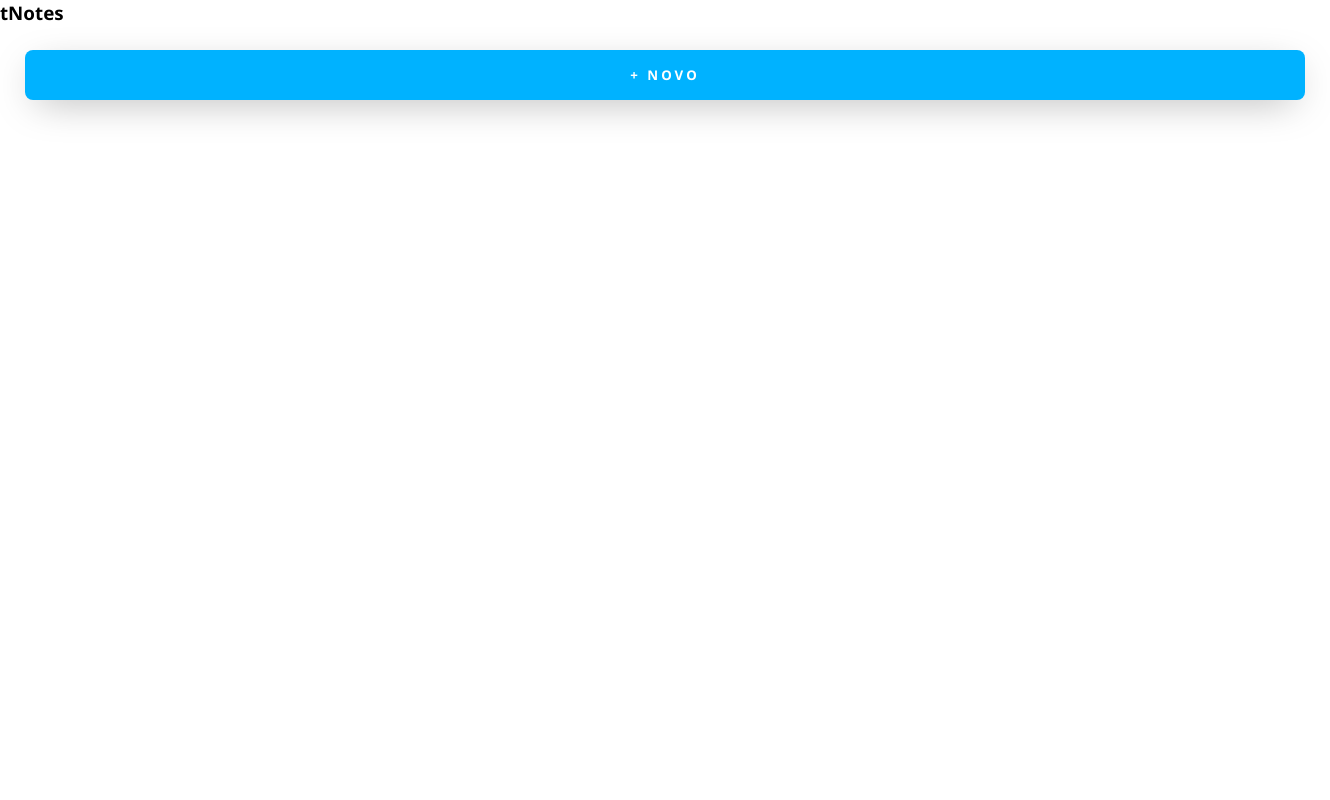
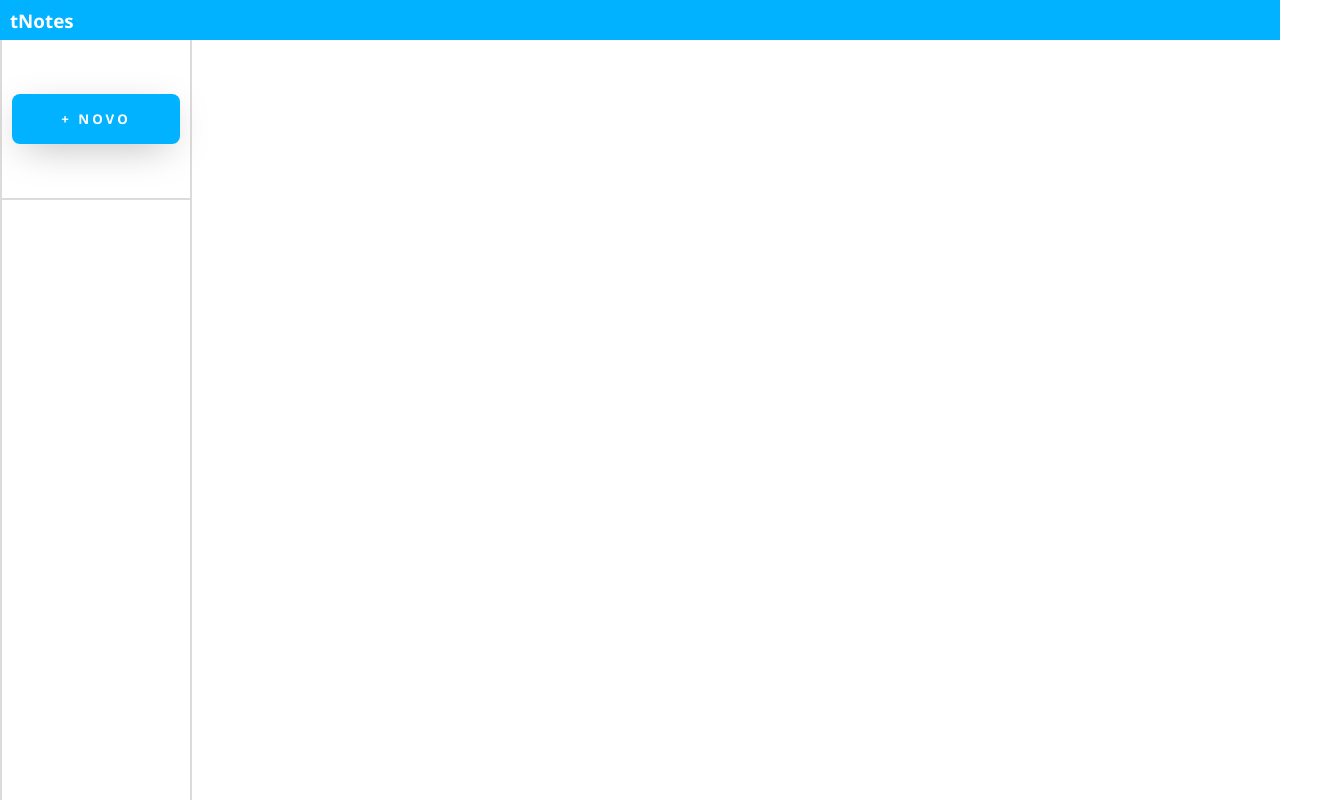
Before and after one commit to RyanVictorr/tNotes-, a plain HTML site: page tela principal.html in a window 1280 px wide. Shown: the top 800 px of the page, 1330 px wide, since content can reach past the window. Drawn offline with Linux system fonts and the light colour scheme.

Commit message:
Update style.css

```diff
--- a/style.css
+++ b/style.css
@@ -2,12 +2,58 @@
 
 *{
     margin: 0;
+    padding: 0;
     font-family: 'Noto sans', sans-serif;
 
 }
 
 body * {
     box-sizing: border-box;
+}
+header{
+    background-color: #00B2FF;
+    width: 100%;
+    height: 40px;
+    color: #ffffff;
+    align-items: center;
+    justify-content: space-between;
+    display: flex;
+
+}
+.logo{
+    margin-left: 10px;
+}
+.boxtop{
+    width: 15%;
+    display: flex;
+    justify-content: center;
+    align-items: center;
+
+    height: 20vh;
+    background: #ffffff;
+
+    border-color: #dbdbdb;
+    border-style: solid;
+    border-top: none;
+    border-width: 2px;
+
+
+
+}
+
+.boxdown{
+    width: 15%;
+    display: flex;
+    justify-content: center;
+    align-items: center;
+
+    height: 100vh;
+    background: #ffffff;
+
+    border-color: #dbdbdb;
+    border-style: solid;
+    border-top: none;
+    border-width: 2px;
 }
 .main-login{
     width: 100vw;
@@ -29,6 +75,7 @@ body * {
 }
 
 .left-login > h1{
+    margin-left: 20px;
     font-size: 3vw;
     color: #493c49;
 }
@@ -121,8 +168,19 @@ body * {
     text-align: center;
 
 }
-.cadastre-se{
+.cadastre-se {
     color: #00B2FF;
+
+}
+.começar{
+    width: 35%;
+}
+.opcoes{
+    width: 35%;
+}
+.btn-login, .opcoes{
+    margin: 10px;
+
 }
 
 
```
